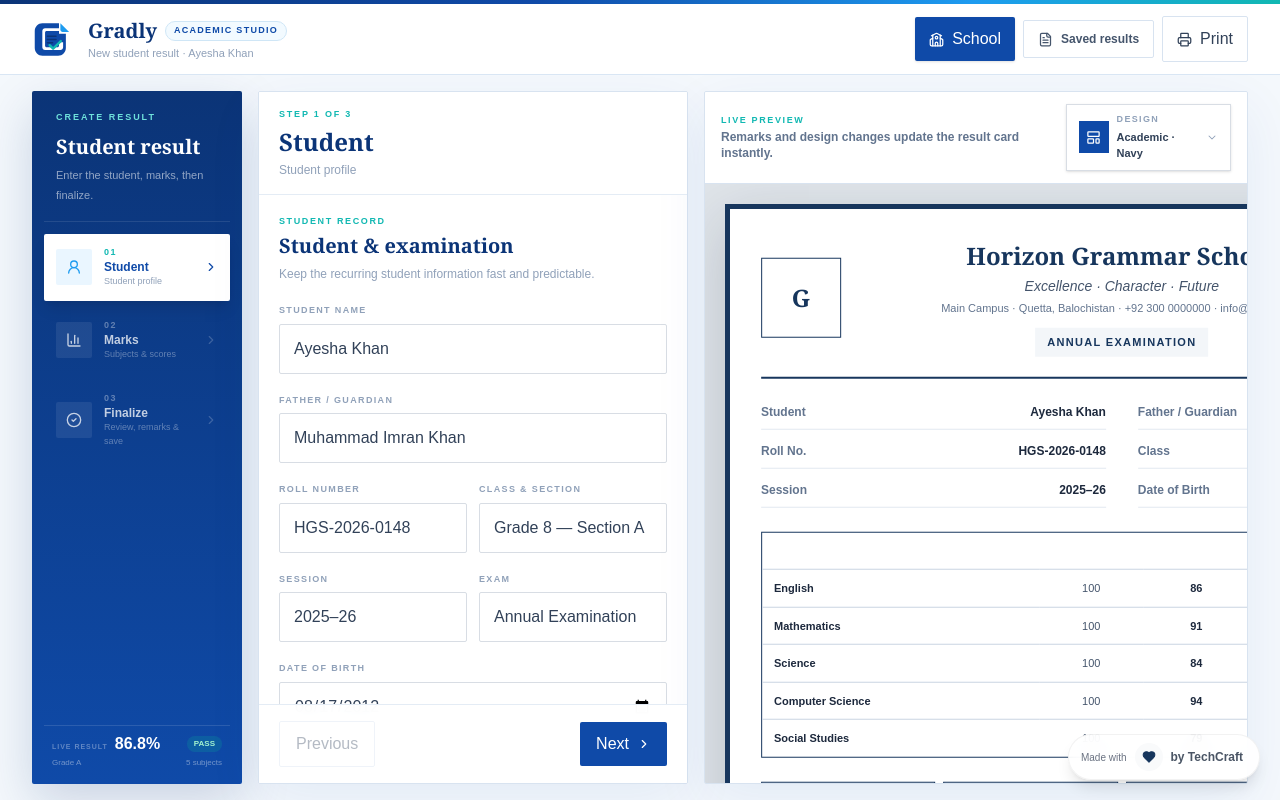
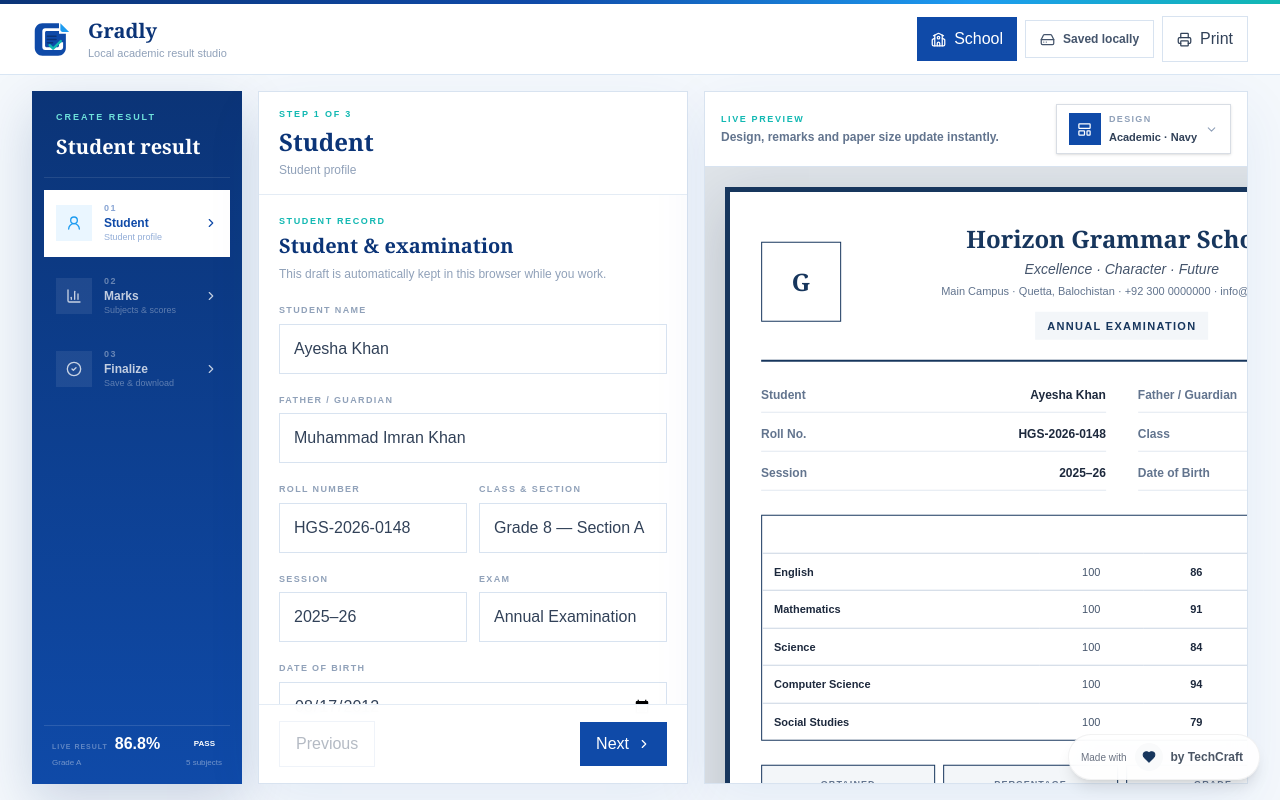
Before and after one commit to merajNizBaloch/gradly, a Next.js app: page / in a window 1280 px wide. Built offline with nearby package versions, Linux system fonts and the light colour scheme.

Commit message:
Switch Gradly to browser-local workspace

```diff
--- a/src/app/page.tsx
+++ b/src/app/page.tsx
@@ -1,7 +1,7 @@
 "use client";
 
-import GradlyWorkspace from "./components/gradly-workspace";
+import GradlyWorkspaceLocal from "./components/gradly-workspace-local";
 
 export default function Home() {
-  return <GradlyWorkspace />;
+  return <GradlyWorkspaceLocal />;
 }
```
